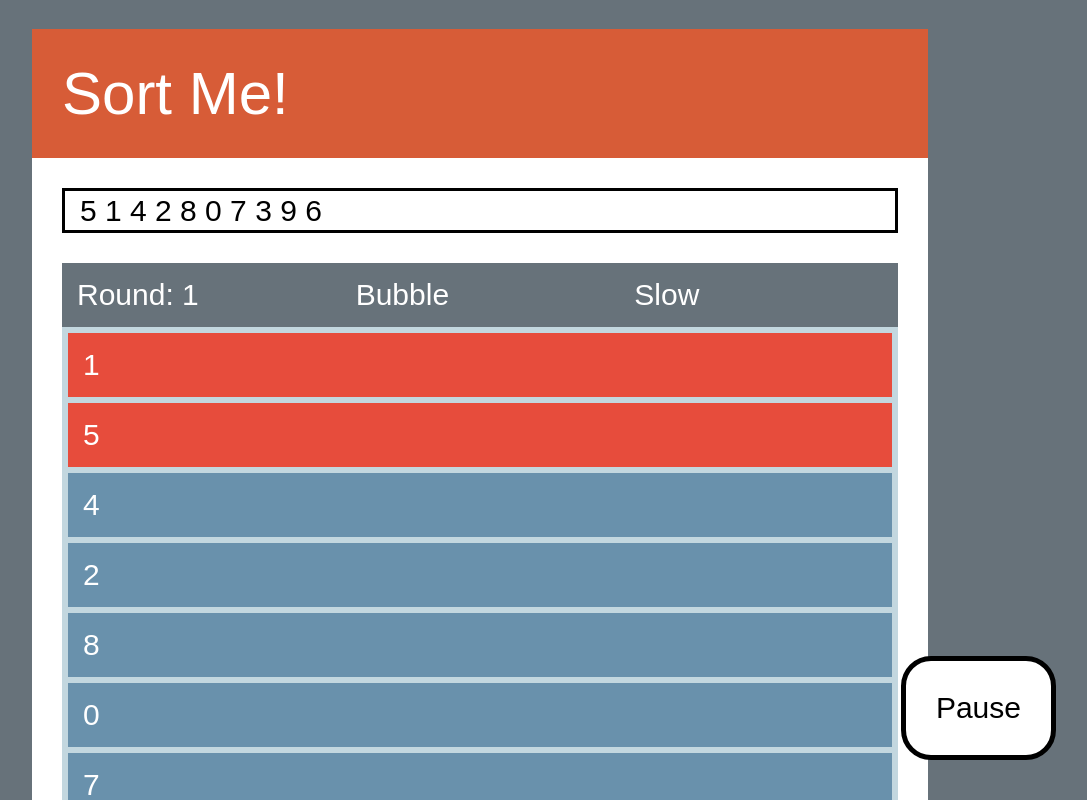
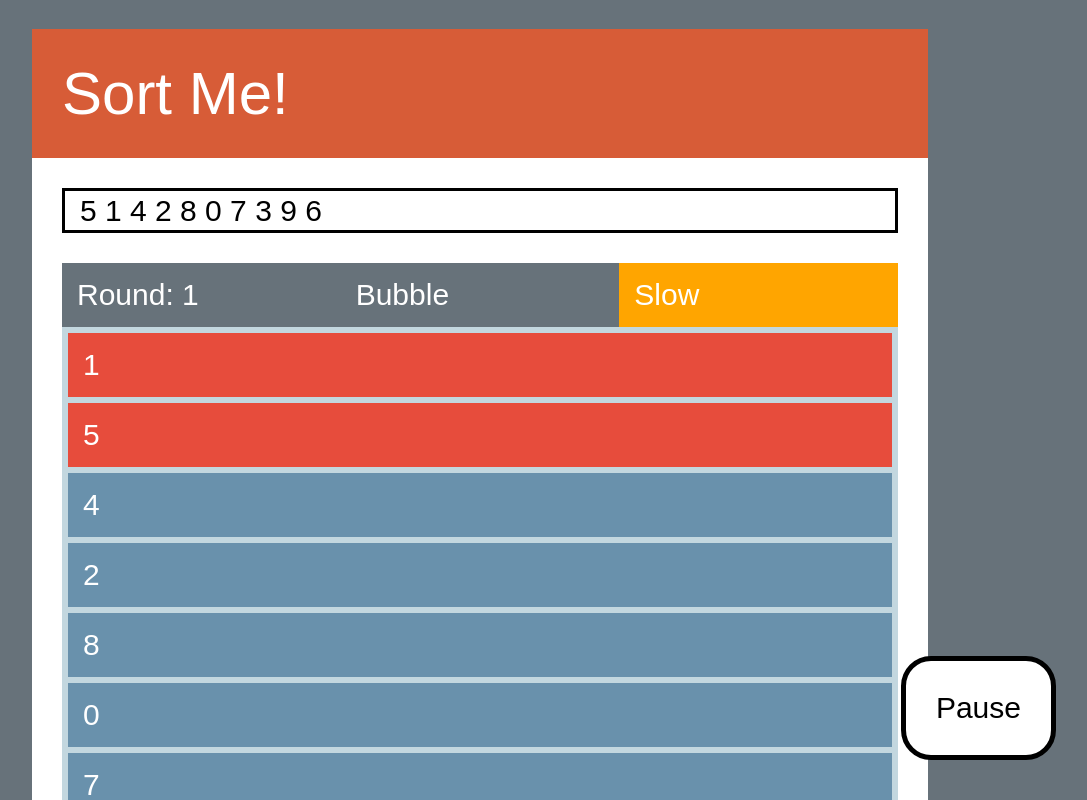
Before and after one commit to edsperanto/devleague--bubble-sort, a website: page public/index.html in a window 1280 px wide. Both pictures are taken after a click on the element "Manual". Shown: the part 1-801 px from the top of the page, without its empty margins (160-1247 px from the left). Drawn offline with Linux system fonts and the light colour scheme.

Commit message:
change colors for speed

```diff
--- a/public/css/style.css
+++ b/public/css/style.css
@@ -16,6 +16,16 @@ body {
 	display: flex;
 	flex-flow: row wrap;
 	justify-content: center;
+}
+
+#main-container {
+	margin-top: 1rem;
+	margin-bottom: 1rem;
+	width: 70%;
+	height: 80%;
+	background-color: white;
+	display: flex;
+	flex-flow: column wrap;
 }
 
 #next {
@@ -58,15 +68,6 @@ body {
 	cursor: text;
 }
 
-#main-container {
-	margin-top: 1rem;
-	width: 70%;
-	height: 80%;
-	background-color: white;
-	display: flex;
-	flex-flow: column wrap;
-}
-
 #title {
 	color: white;
 	background-color: #D75C37;
--- a/public/js/app.js
+++ b/public/js/app.js
@@ -12,6 +12,7 @@ function reset() {
 	currOp = [];
 	vBubble.reset();
 	clearTimeout(window.timer);
+	autoBtn.style.backgroundColor = "black";
 	document.getElementById('round').innerText = '0';
 	document.getElementById('item-container').innerHTML = '';
 }
@@ -77,6 +78,7 @@ function pause() {
 	clearTimeout(window.timer);
 	autoBtn.innerText = "Manual";
 	nextBtn.innerText = "Next";
+	autoBtn.style.backgroundColor = "black";
 }
 
 function auto() {
@@ -85,11 +87,13 @@ function auto() {
 			window.timer = setInterval(next, 1000);
 			autoBtn.innerText = "Slow";
 			nextBtn.innerText = "Pause";
+			autoBtn.style.backgroundColor = "orange";
 			break;
 		case "Slow":
 			clearTimeout(window.timer);
 			window.timer = setInterval(next, 100);
 			autoBtn.innerText = "Fast";
+			autoBtn.style.backgroundColor = "#E74C3C";
 			break;
 		case "Fast":
 			pause();
```
